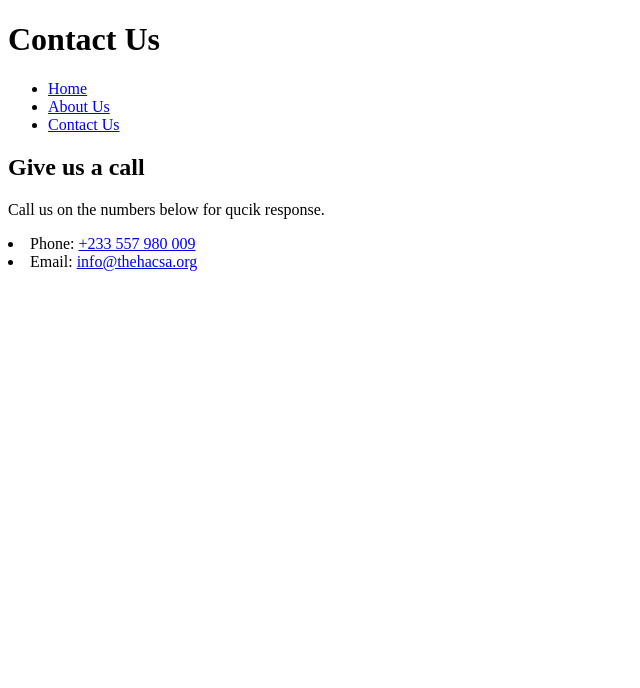
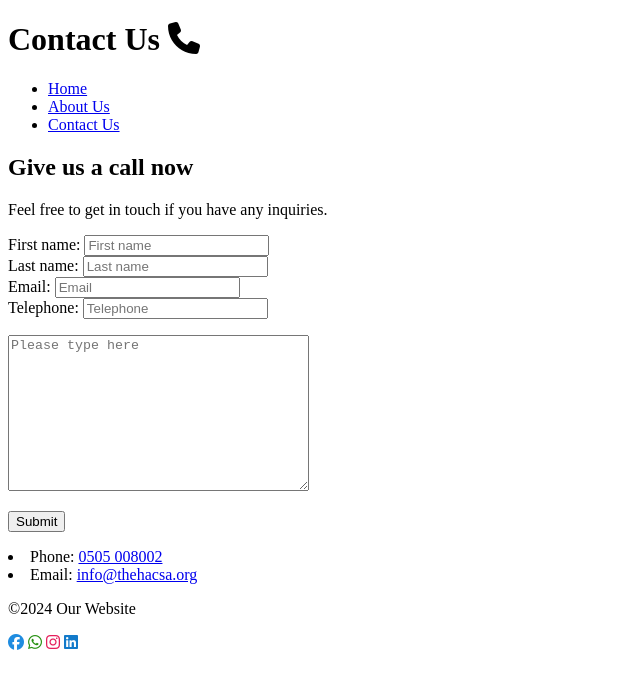
Before and after one commit to Akua1039/Tech4Girls_homework3, a plain HTML site: page pages/contactus.html in a window 1280 px wide. Shown: the whole page, without its empty margins (0-640 px from the left). Drawn offline with Linux system fonts and the light colour scheme.

Commit message:
updated files

```diff
--- a/pages/contactus.html
+++ b/pages/contactus.html
@@ -3,22 +3,55 @@
 <head>
     <meta charset="UTF-8">
     <meta name="viewport" content="width=device-width, initial-scale=1.0">
+    <script src="https://kit.fontawesome.com/7dea365907.js" crossorigin="anonymous"></script>
     <title>Contact</title>
 </head>
 <body>
-    <h1>Contact Us</h1>
+    <h1>Contact Us <i class="fa-sharp-duotone fa-solid fa-phone fa-beat"
+        style="--fa-primary-color: #000000; --fa-secondary-color: #000000;"></i></h1>
     <ul>
     <li><a href="../index.html">Home</a></li>
     <li><a href="aboutus.html"> About Us</a></li>
     <li><a href="contactus.html">Contact Us</a></li>
     </ul>
-<h2>Give us a call</h2>
-<p>Call us on the numbers below for qucik response.</p>
-    <p>
-    <li>Phone: <a href="contactus.html">+233 557 980 009</a></li>
+<h2>Give us a call now</h2>
+<p>
+    <form action="">
+        <p>Feel free to get in touch if you have any inquiries.</p>
+    <div>
+        <label for="First Name">First name:</label>
+        <input type="First name" placeholder="First name" name="" id="" required>
+    </div>
+    <div>
+        <label for="Last Name">Last name:</label>
+        <input type="Last name" placeholder="Last name" name="" id="" required>
+    </div>
+    <div>
+        <label for="Email">Email:</label>
+        <input type="email" placeholder="Email" id="" required>
+    </div>
+    <div>
+        <label for="Telephone">Telephone:</label>
+       <input type="tel" placeholder="Telephone" id="" required>
+      <p> <textarea name="" id="" cols="35" rows="10" placeholder="Please type here"></textarea>
+    <div><input type="submit" value="Submit"></p></div>
+    </div>
+    </form>
+    <li>Phone: <a href="contactus.html">0505 008002</a></li>
     <li>Email: <a href="contactus.html">info@thehacsa.org</a></li>
     </p>
 </ul>
-
+</div>
+<p>©2024 Our Website</p>
+<div>
+<a href="https://www.facebook.com"><i class="fa-brands fa-facebook fa-fade"
+    style="color: #1f8ce0;"></i></a>
+<a href="https://www.whatsapp.com"><i class="fa-brands fa-whatsapp fa-fade"
+    style="color: #279112;"></i></a>
+<a href="https://www.instagram.com"><i class="fa-brands fa-instagram fa-fade"
+    style="color: #e51f5b;"></i></a>
+<a href="https://www.linkedin.com"><i class="fa-brands fa-linkedin fa-fade"
+    style="color: #127aca;"></i></a>
+</div>
 </body>
 </html>
```
Also changed, not shown: index.html (+13 -1 lines), pages/aboutus.html (+13 -1 lines).
